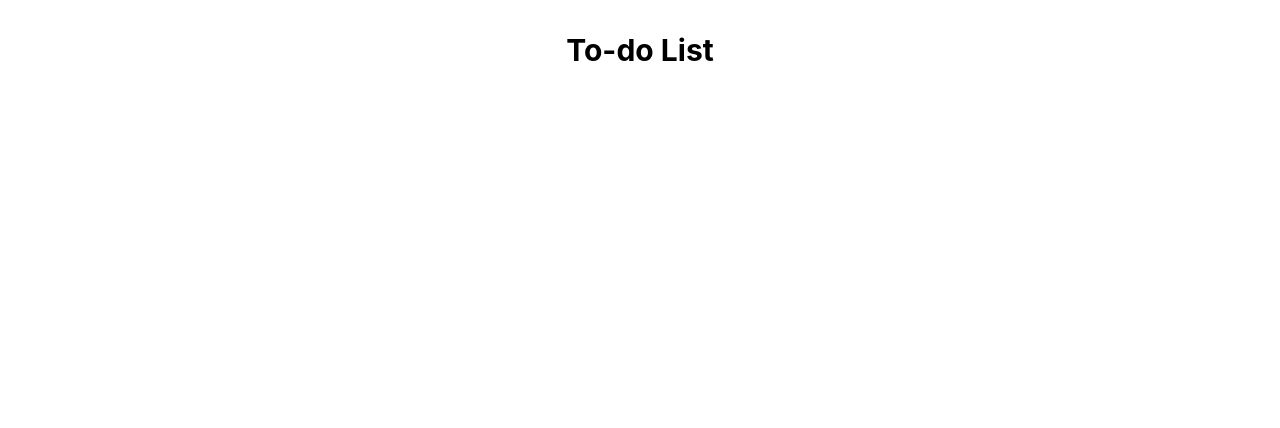
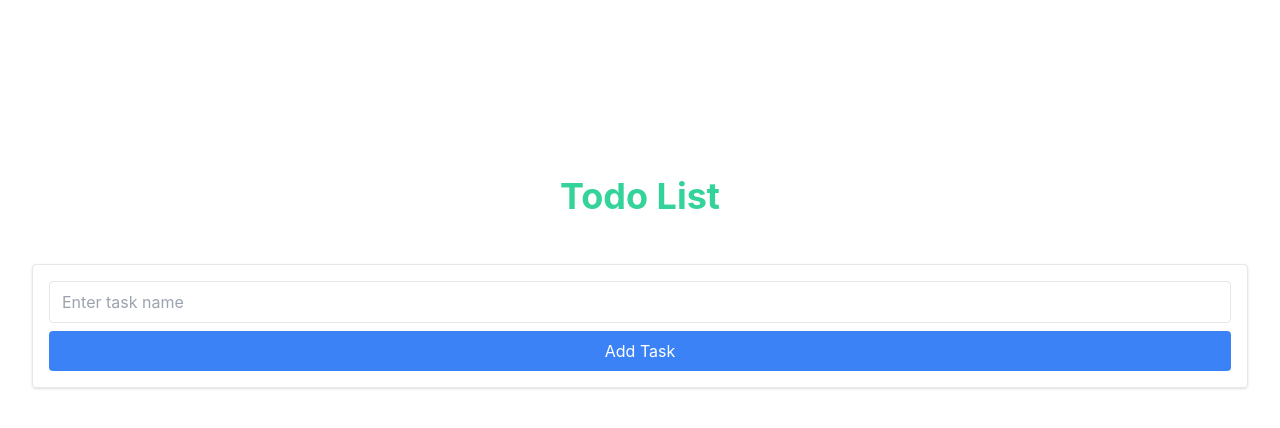
Before and after one commit to sinha45/to-do-list, a React (Create React App) app: page / in a window 1280 px wide. Shown: the top 428 px of the page. Built offline with nearby package versions, Linux system fonts and the light colour scheme.

Commit message:
first-step

```diff
--- a/src/App.js
+++ b/src/App.js
@@ -1,12 +1,23 @@
-import React from 'react';
-import "./App.css"
+import React, { useState } from 'react';
+import TaskForm from './components/TaskForm';
 
-function App() {
+const App = () => {
+  const [tasks, setTasks] = useState([]);
+
+  // Function to add a new task
+  const handleAddTask = (newTask) => {
+    setTasks([...tasks, newTask]);
+  };
+
   return (
-    <div className="container mx-auto p-8">
-     <h1 className='text-3xl font-bold mb-8 text-center'>To-do List</h1>
+
+      <div className="container mx-auto p-8">
+      <h1 className="text-4xl font-bold mb-12 mt-36 text-center text-emerald-400">Todo List</h1>
+
+      {/* Task Form component for adding new tasks */}
+      <TaskForm onAddTask={handleAddTask} />
     </div>
   );
-}
+};
 
 export default App;
--- /dev/null
+++ b/src/components/TaskForm.js
@@ -0,0 +1,33 @@
+import React, { useState } from 'react';
+
+const TaskForm = ({ onAddTask }) => {
+  const [taskName, setTaskName] = useState('');
+
+  // Function to handle task name input change
+  const handleInputChange = (event) => {
+    setTaskName(event.target.value);
+  };
+
+  // Function to handle form submission
+  const handleSubmit = (event) => {
+    event.preventDefault(); // Prevent default form submission behavior
+    if (!taskName.trim()) return; // Ignore empty task names
+    onAddTask({ name: taskName }); // Pass new task to parent component
+    setTaskName(''); // Clear input field after adding task
+  };
+
+  return (
+    <form onSubmit={handleSubmit} className="p-4 border rounded shadow">
+      <input
+        type="text"
+        value={taskName}
+        onChange={handleInputChange}
+        className="w-full mb-2 px-3 py-2 border rounded"
+        placeholder="Enter task name"
+      />
+      <button type="submit" className="w-full bg-blue-500 hover:bg-blue-600 text-white py-2 rounded">Add Task</button>
+    </form>
+  );
+};
+
+export default TaskForm;
```
